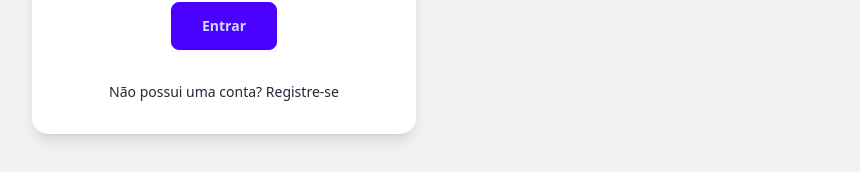
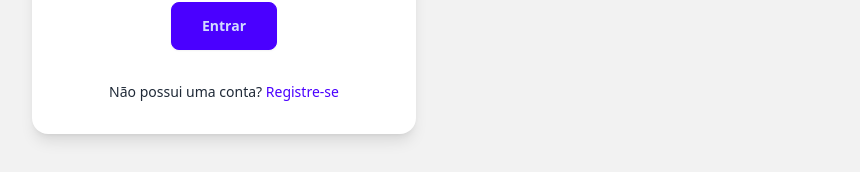
Before and after one commit to MathiasBelmont/memo-io-front, a React (Vite) app: page / in a window 1280 px wide. Shown: the part 448-620 px from the top of the page, without its empty margins (416-1276 px from the left). Built offline with nearby package versions, Linux system fonts and the light colour scheme.

Commit message:
FIX: Cor do link para 'SignUp' em 'Login' corrigida

```diff
--- a/src/pages/Login.tsx
+++ b/src/pages/Login.tsx
@@ -66,7 +66,7 @@ export default function Login() {
           </form>
           <div>
             <p className="text-sm text-center">
-              Não possui uma conta? <Link to="/signup">Registre-se</Link>
+              Não possui uma conta? <Link to="/signup" className="text-primary">Registre-se</Link>
             </p>
           </div>
         </div>
```
